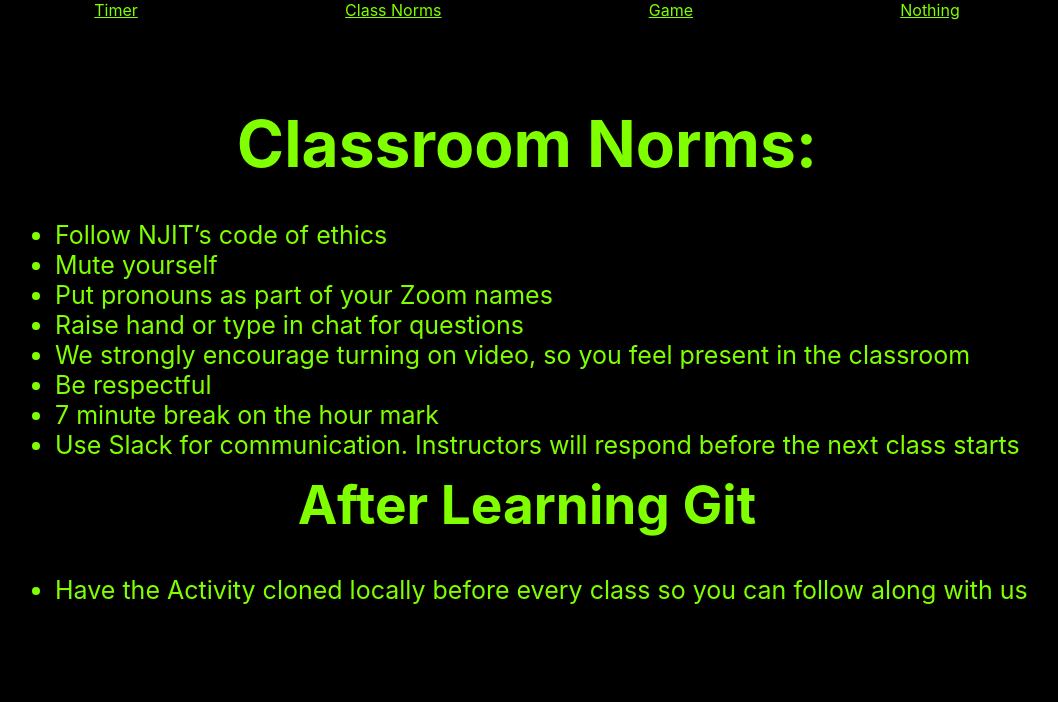
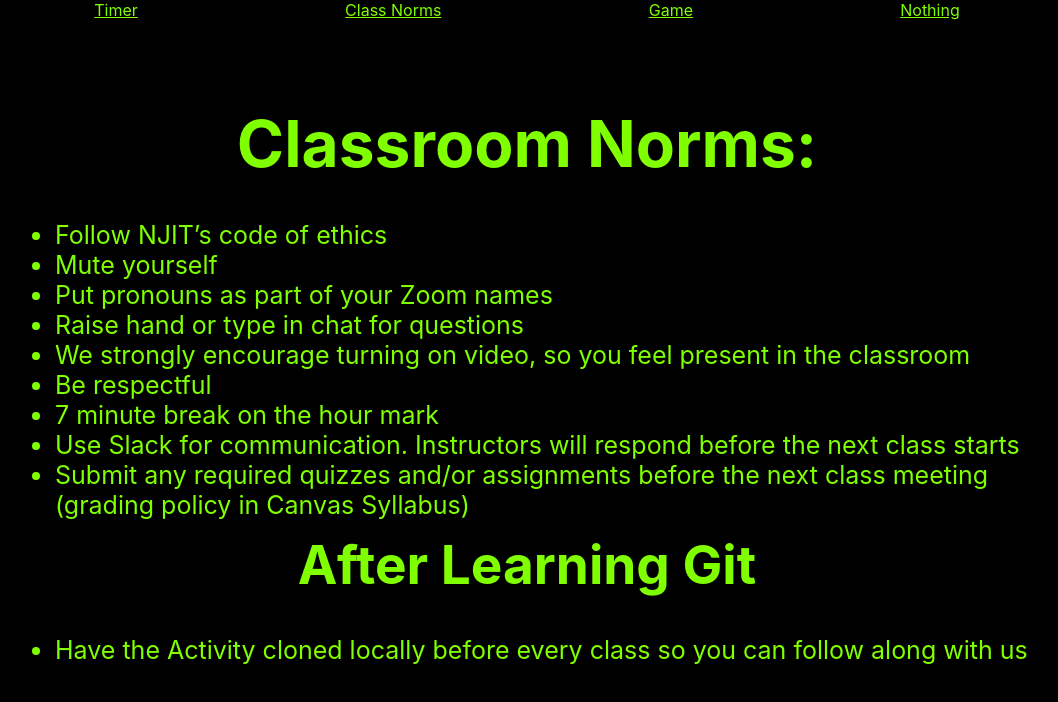
Before and after one commit to lherna1371/class_timer, a React (Create React App) app: page /norms in a window 1280 px wide. Shown: the top 702 px of the page, without its empty margins (113-1171 px from the left). Built offline with nearby package versions, Linux system fonts and the light colour scheme.

Commit message:
add assignments norm

```diff
--- a/src/Norms.js
+++ b/src/Norms.js
@@ -18,6 +18,7 @@ export default class Norms extends React.Component {
             <li>Be respectful</li>
             <li>7 minute break on the hour mark</li>
             <li>Use Slack for communication. Instructors will respond before the next class starts</li>
+            <li>Submit any required quizzes and/or assignments before the next class meeting (grading policy in Canvas Syllabus)</li>
           </ul>
         </div>
 
```
